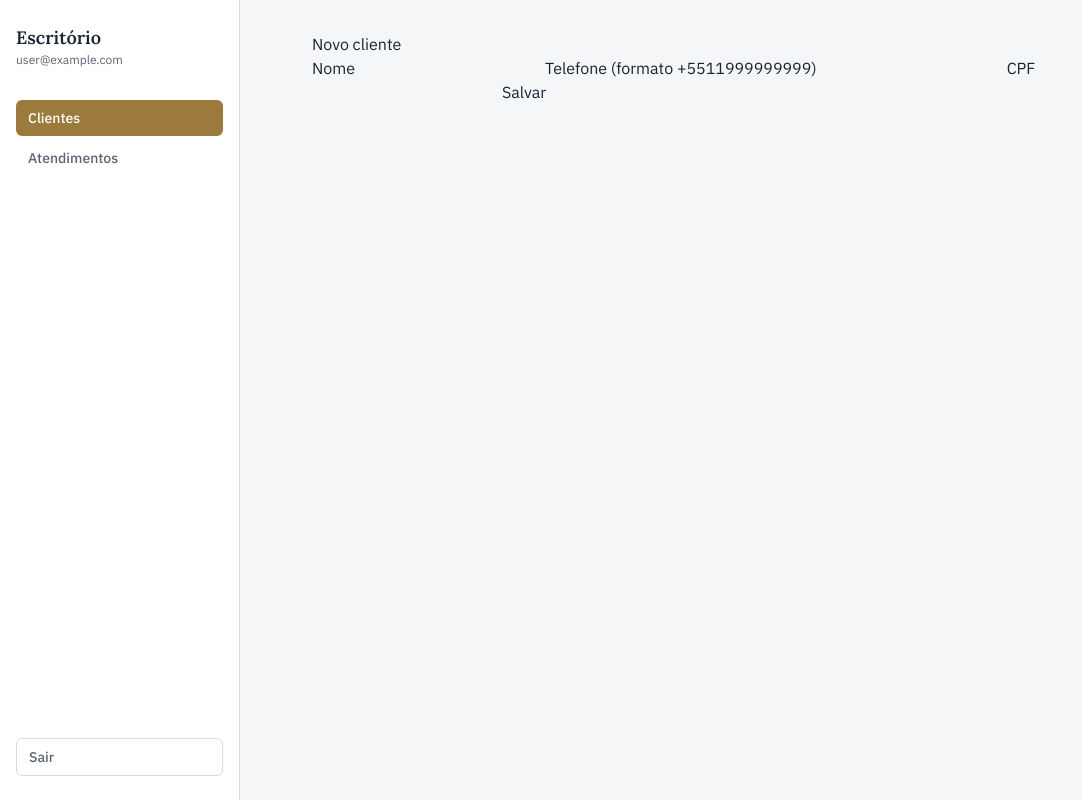
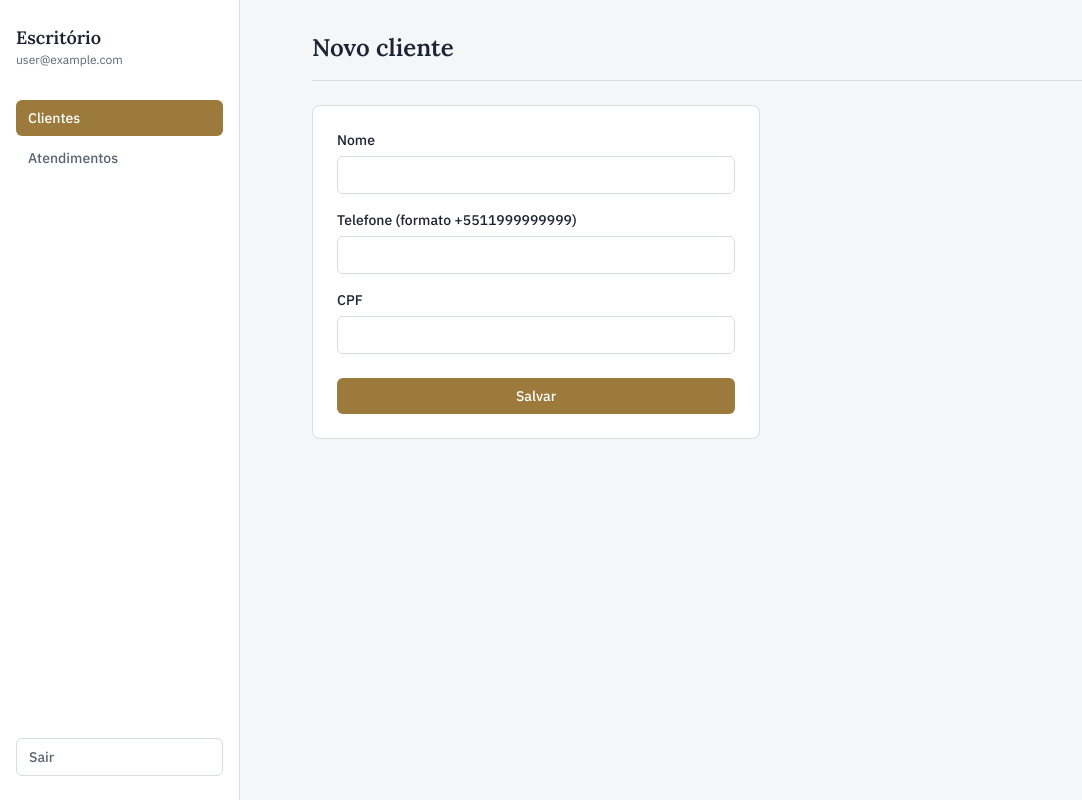
Before and after one commit to fagnergms/iaadv, a Next.js app: page /clientes/novo in a window 1280 px wide. Shown: the whole page, without its empty margins (0-1082 px from the left). Built offline with nearby package versions, Linux system fonts and the light colour scheme; no server answers; sample sign-in values are in the browser's storage.

Commit message:
style: apply design system to novo cliente form

```diff
--- a/src/app/(dashboard)/clientes/novo/page.tsx
+++ b/src/app/(dashboard)/clientes/novo/page.tsx
@@ -2,28 +2,39 @@
 
 import { useActionState } from "react";
 import { createClienteAction } from "@/app/actions/clientes";
+import { PageHeader } from "@/components/ui/PageHeader";
+import { Field, inputClass } from "@/components/ui/Field";
+import { buttonClass } from "@/components/ui/button-styles";
 
 export default function NovoClientePage() {
   const [state, formAction, pending] = useActionState(createClienteAction, {});
 
   return (
-    <div>
-      <h1>Novo cliente</h1>
-      <form action={formAction}>
-        <label>
-          Nome
-          <input name="nome" required />
-        </label>
-        <label>
-          Telefone (formato +5511999999999)
-          <input name="telefone" required />
-        </label>
-        <label>
-          CPF
-          <input name="cpf" required />
-        </label>
-        {state?.error && <p role="alert">{state.error}</p>}
-        <button type="submit" disabled={pending}>
+    <div className="flex flex-col gap-6">
+      <PageHeader title="Novo cliente" />
+      <form
+        action={formAction}
+        className="flex max-w-md flex-col gap-4 rounded-lg border border-slate bg-paper-raised p-6"
+      >
+        <Field label="Nome">
+          <input name="nome" required className={inputClass} />
+        </Field>
+        <Field label="Telefone (formato +5511999999999)">
+          <input name="telefone" required className={inputClass} />
+        </Field>
+        <Field label="CPF">
+          <input name="cpf" required className={inputClass} />
+        </Field>
+        {state?.error && (
+          <p role="alert" className="text-sm text-brick">
+            {state.error}
+          </p>
+        )}
+        <button
+          type="submit"
+          disabled={pending}
+          className={`${buttonClass("primary")} mt-2`}
+        >
           {pending ? "Salvando..." : "Salvar"}
         </button>
       </form>
```
